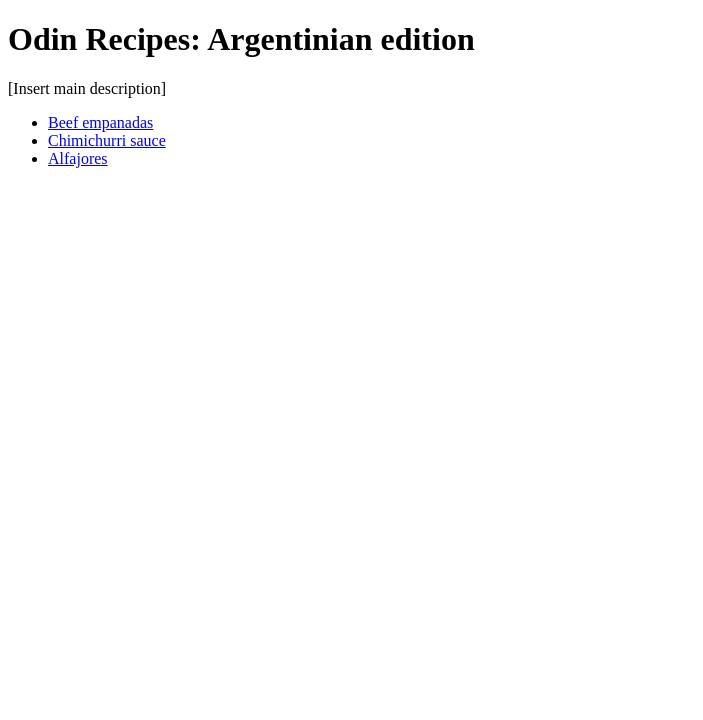
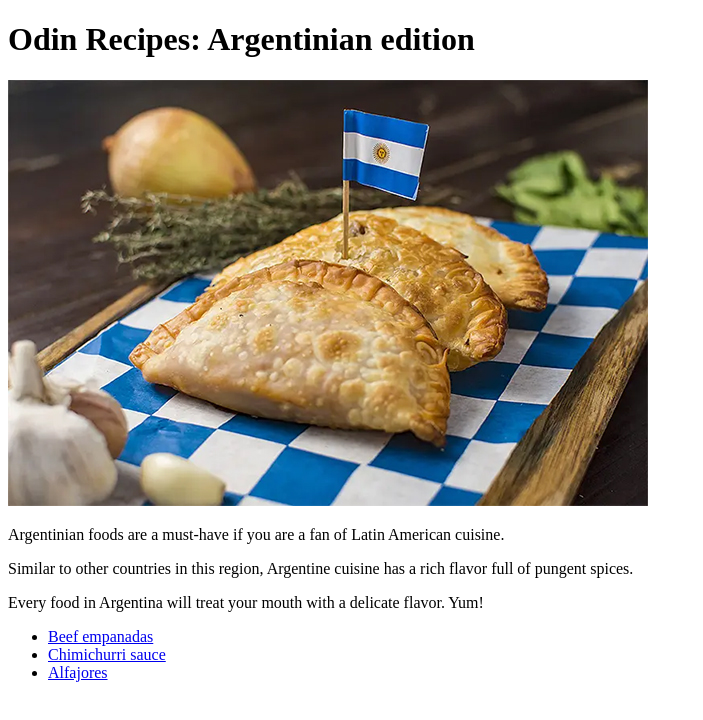
Before and after one commit to RemyBlas/odin-recipes, a plain HTML site: page index.html in a window 1280 px wide. Shown: the whole page, without its empty margins (0-703 px from the left). Drawn offline with Linux system fonts and the light colour scheme.

Commit message:
Complete landing page with description and image

```diff
--- a/index.html
+++ b/index.html
@@ -7,7 +7,10 @@
 
     <body>
         <h1>Odin Recipes: Argentinian edition</h1>
-        <p>[Insert main description]</p>
+        <img src="./images/argentina.jpg">
+        <p>Argentinian foods are a must-have if you are a fan of Latin American cuisine.</p>
+        <p>Similar to other countries in this region, Argentine cuisine has a rich flavor full of pungent spices.</p>
+        <p>Every food in Argentina will treat your mouth with a delicate flavor. Yum!</p>
         <ul>
             <li><a href="recipes/empanadas.html">Beef empanadas</a></li>
             <li><a href="recipes/chimichurri.html">Chimichurri sauce</a></li>
```
Also changed, not shown: images/argentina.jpg (added).
